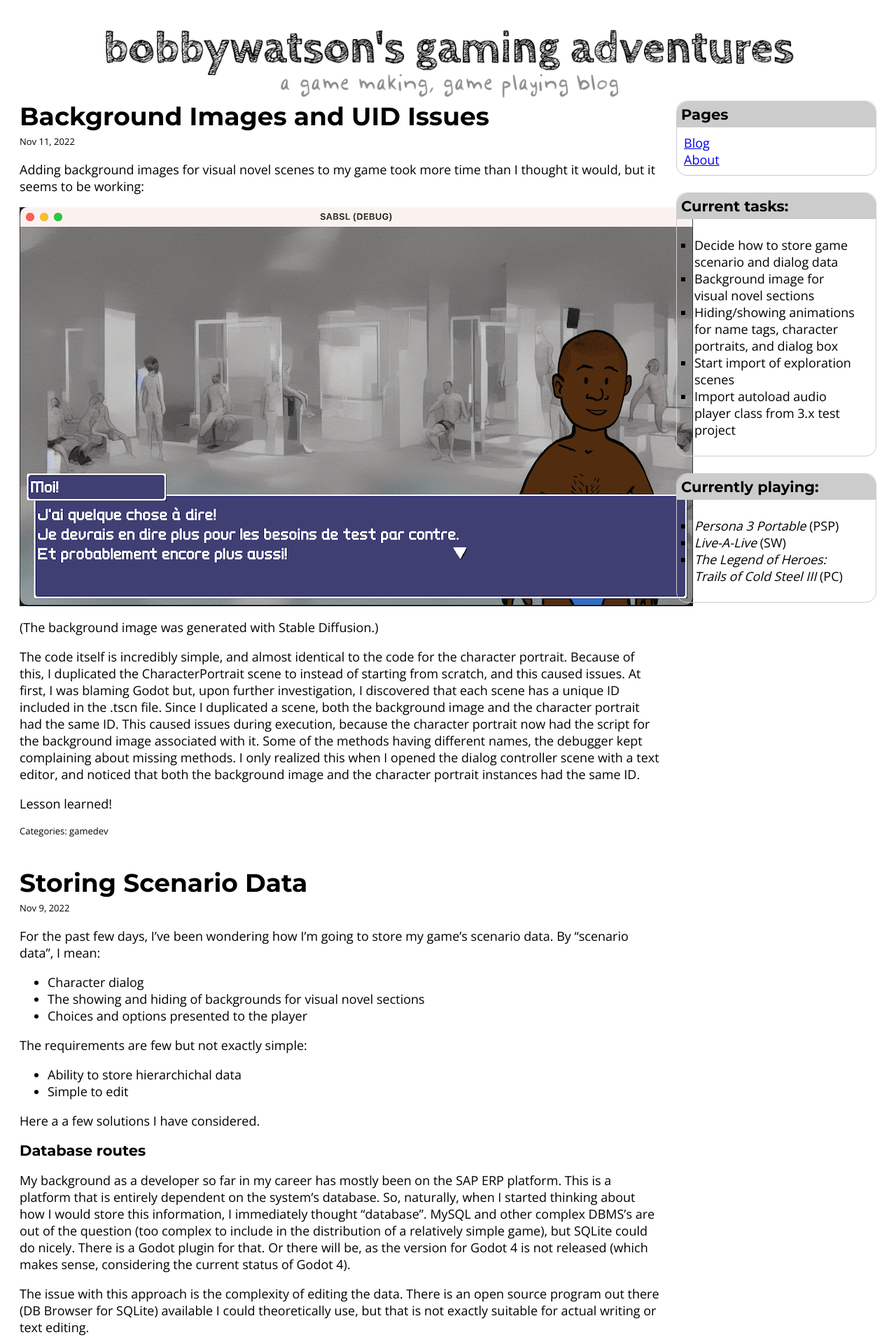
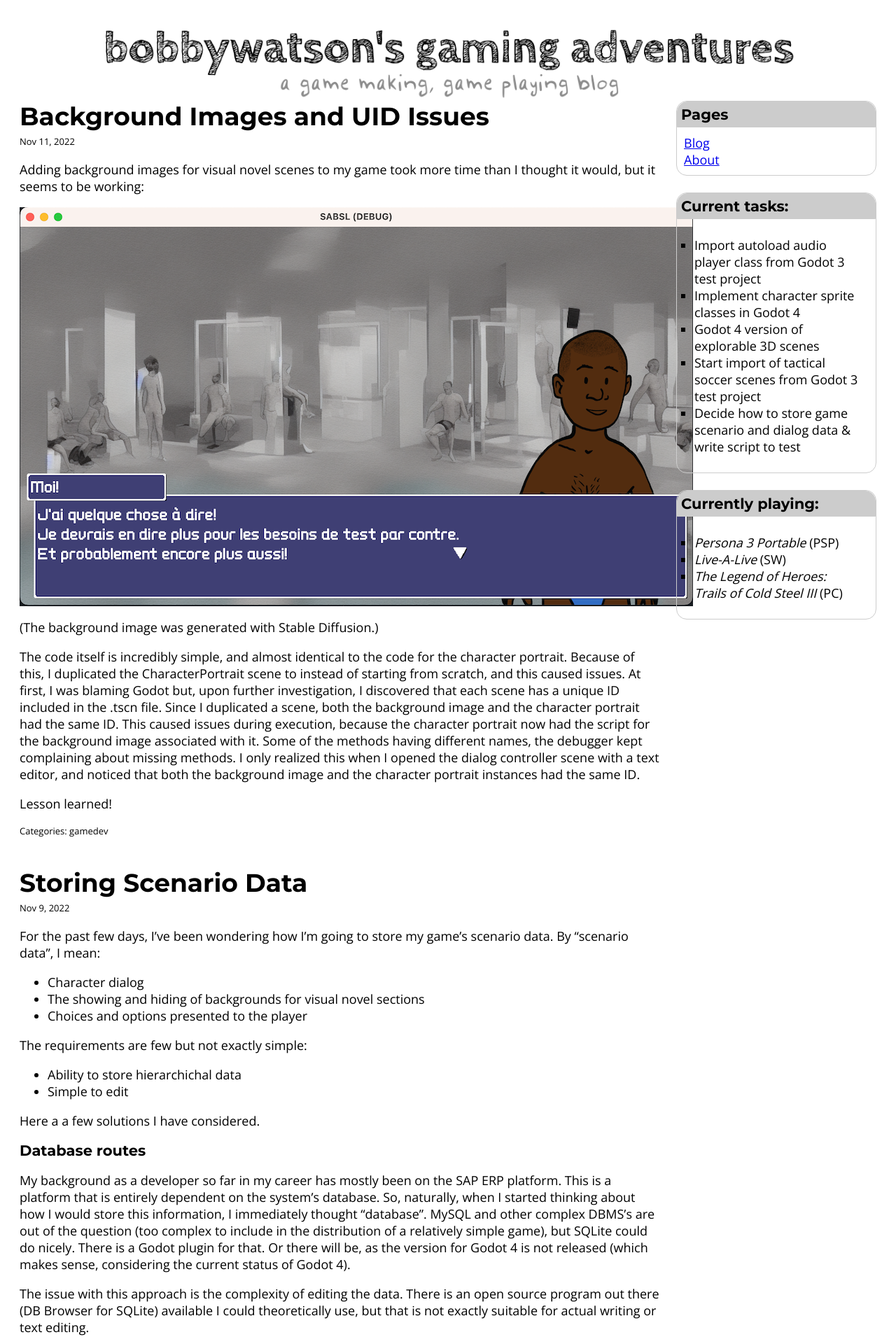
Before and after one commit to bobbywatson100/bobbywatson100.github.io, a Jekyll site: the page built from index.html, in a window 1280 px wide. Shown: the top 1920 px of the page at 70% size. Built offline with Jekyll 4.4.1, drawn with Linux system fonts in a browser that asks for light colours; the list of posts is cut into pages by our own code.

Commit message:
Updated task list

```diff
--- a/_data/dev_tasks.yml
+++ b/_data/dev_tasks.yml
@@ -1,5 +1,5 @@
-- name: Decide how to store game scenario and dialog data
-- name: Background image for visual novel sections
-- name: Hiding/showing animations for name tags, character portraits, and dialog box
-- name: Start import of exploration scenes
-- name: Import autoload audio player class from 3.x test project
+- name: Import autoload audio player class from Godot 3 test project
+- name: Implement character sprite classes in Godot 4
+- name: Godot 4 version of explorable 3D scenes
+- name: Start import of tactical soccer scenes from Godot 3 test project
+- name: Decide how to store game scenario and dialog data & write script to test
--- a/_sass/mlesperance.scss
+++ b/_sass/mlesperance.scss
@@ -67,6 +67,10 @@ h1 p {
 	font-size: small;
 }
 
+.pagination {
+	text-align:center;
+}
+
 .sidebar-frame {
 	border-style: solid;
 	border-color: #ccc;
```
